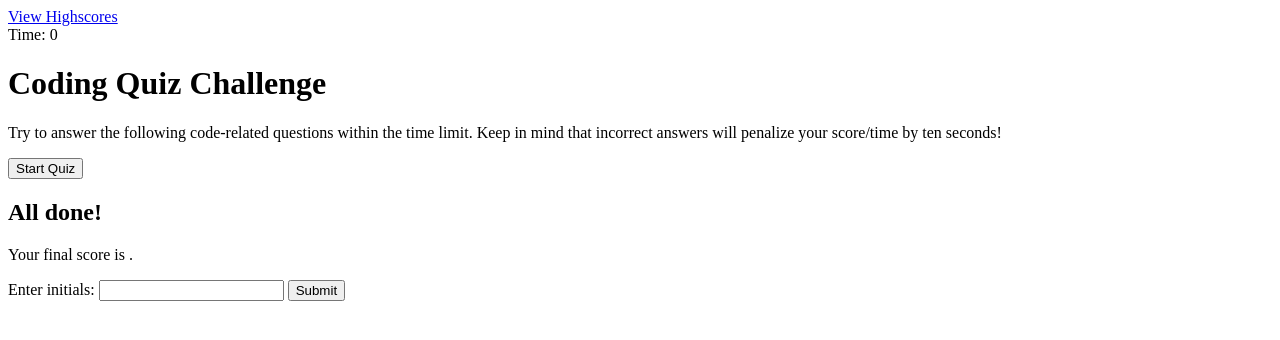
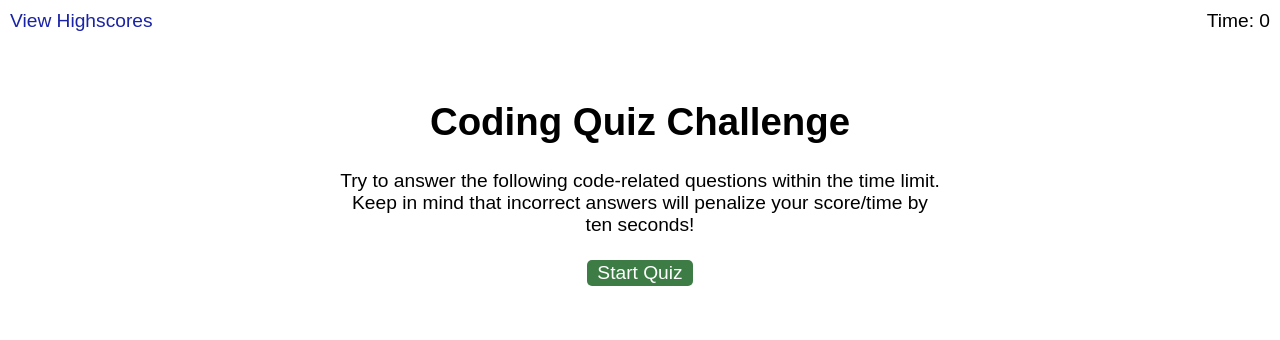
Before and after one commit to codywmarkham/Api-Quiz, a plain HTML site: page index.html in a window 1280 px wide. Drawn offline with Linux system fonts and the light colour scheme.

Commit message:
linked style sheet on index

```diff
--- a/index.html
+++ b/index.html
@@ -5,6 +5,8 @@
     <meta http-equiv="X-UA-Compatible" content="IE=edge">
     <meta name="viewport" content="width=device-width, initial-scale=1.0">
     <title>coding quiz</title>
+
+    <link rel="stylesheet" href="./assets/css/styles.css" />
 
 </head>
 <body>
```
